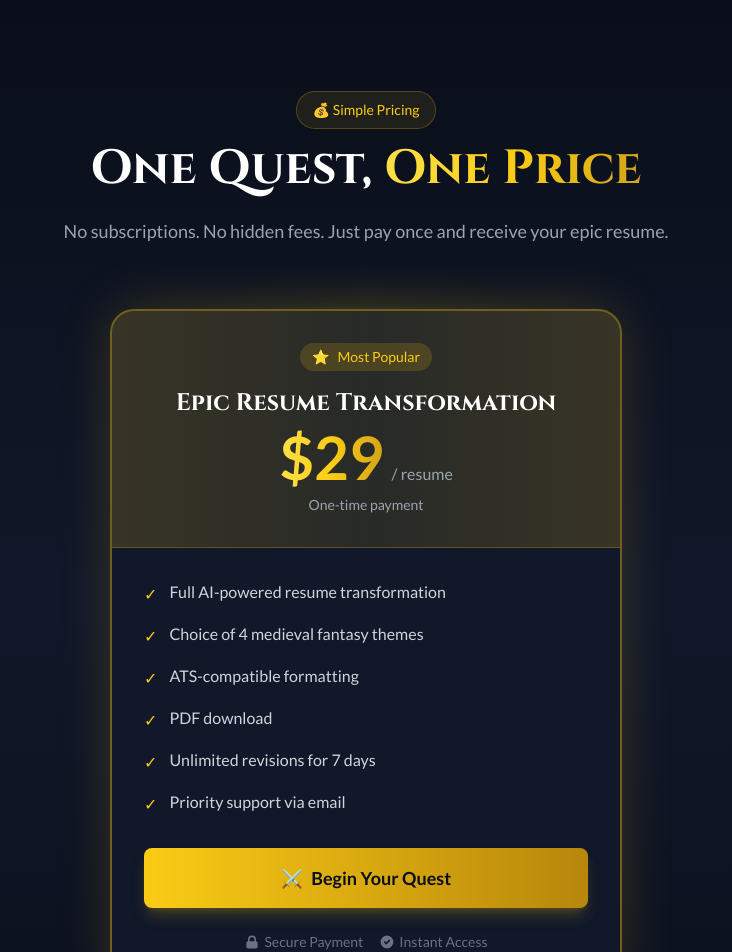
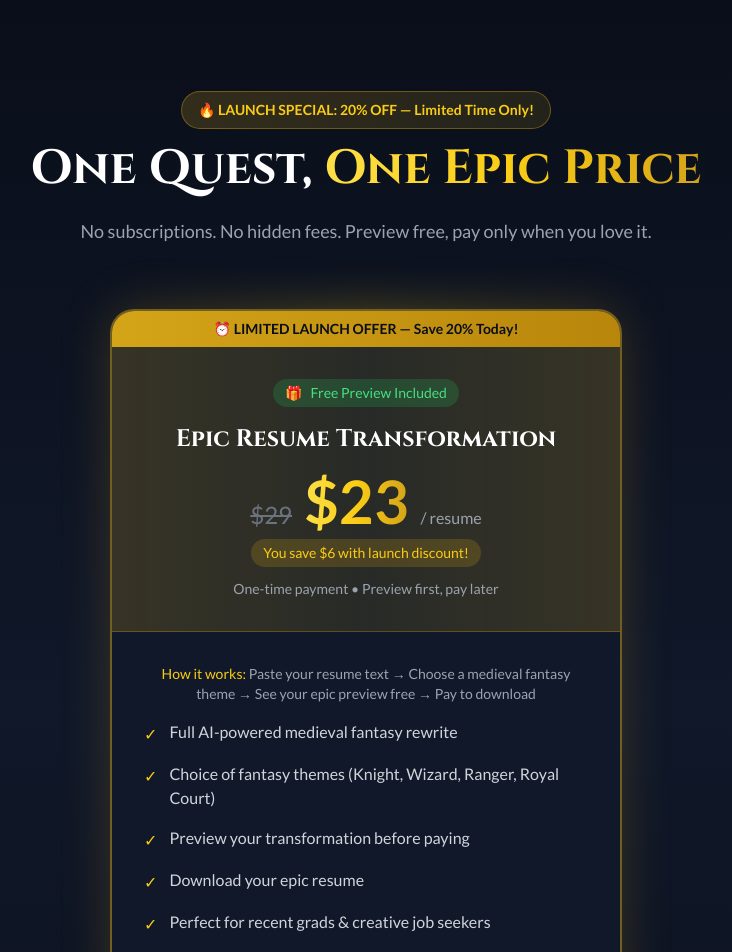
Before and after one commit to INDEX-prog/epiccv, a Next.js app: page / in a window 1280 px wide. Shown: the part 5400-6352 px from the top of the page, without its empty margins (274-1006 px from the left). Built offline with nearby package versions, Linux system fonts and the light colour scheme.

Commit message:
fix: apply user modifications

```diff
--- a/components/Pricing.tsx
+++ b/components/Pricing.tsx
@@ -7,21 +7,18 @@ export default function Pricing() {
 
   const handleCheckout = async (): Promise<void> => {
     setIsProcessing(true);
-    // In production, this would redirect to Stripe Checkout
-    // For MVP, we'll simulate a redirect delay
     setTimeout(() => {
-      // Redirect to Stripe checkout (placeholder URL)
-      window.location.href = "/checkout";
+      window.location.href = "https://epiccv.vercel.app";
     }, 500);
   };
 
   const features: string[] = [
-    "Full AI-powered resume transformation",
-    "Choice of 4 medieval fantasy themes",
-    "ATS-compatible formatting",
-    "PDF download",
-    "Unlimited revisions for 7 days",
-    "Priority support via email",
+    "Full AI-powered medieval fantasy rewrite",
+    "Choice of fantasy themes (Knight, Wizard, Ranger, Royal Court)",
+    "Preview your transformation before paying",
+    "Download your epic resume",
+    "Perfect for recent grads & creative job seekers",
+    "Stand out in any application",
   ];
 
   return (
@@ -34,15 +31,15 @@ export default function Pricing() {
       <div className="relative z-10 max-w-7xl mx-auto px-4 sm:px-6 lg:px-8">
         {/* Section Header */}
         <div className="text-center mb-16">
-          <span className="inline-block px-4 py-2 bg-gold-500/10 border border-gold-500/30 rounded-full text-gold-400 text-sm font-medium mb-4">
-            💰 Simple Pricing
+          <span className="inline-flex items-center gap-2 px-4 py-2 bg-gradient-to-r from-gold-500/20 to-gold-400/10 border border-gold-500/40 rounded-full text-gold-400 text-sm font-bold mb-4 animate-pulse-slow">
+            🔥 LAUNCH SPECIAL: 20% OFF — Limited Time Only!
           </span>
           <h2 className="font-medieval text-3xl sm:text-4xl md:text-5xl font-bold mb-6">
             <span className="text-white">One Quest, </span>
-            <span className="gradient-text">One Price</span>
+            <span className="gradient-text">One Epic Price</span>
           </h2>
           <p className="text-gray-400 text-lg max-w-2xl mx-auto">
-            No subscriptions. No hidden fees. Just pay once and receive your epic resume.
+            No subscriptions. No hidden fees. Preview free, pay only when you love it.
           </p>
         </div>
 
@@ -53,24 +50,39 @@ export default function Pricing() {
             <div className="absolute inset-0 bg-gradient-to-r from-gold-500/20 via-gold-400/30 to-gold-500/20 rounded-3xl blur-xl"></div>
 
             <div className="relative bg-navy-800 border-2 border-gold-500/50 rounded-3xl overflow-hidden">
+              {/* Launch Discount Banner */}
+              <div className="bg-gradient-to-r from-gold-500 to-gold-600 py-2 px-4 text-center">
+                <p className="text-navy-900 text-sm font-bold">
+                  ⏰ LIMITED LAUNCH OFFER — Save 20% Today!
+                </p>
+              </div>
+
               {/* Header */}
               <div className="bg-gradient-to-r from-gold-500/20 via-gold-400/10 to-gold-500/20 p-8 text-center border-b border-gold-500/30">
-                <div className="inline-flex items-center gap-2 px-3 py-1 bg-gold-500/20 rounded-full text-gold-400 text-sm font-medium mb-4">
-                  <span>⭐</span>
-                  <span>Most Popular</span>
+                <div className="inline-flex items-center gap-2 px-3 py-1 bg-green-500/20 rounded-full text-green-400 text-sm font-medium mb-4">
+                  <span>🎁</span>
+                  <span>Free Preview Included</span>
                 </div>
-                <h3 className="font-medieval text-2xl font-bold text-white mb-2">
+                <h3 className="font-medieval text-2xl font-bold text-white mb-4">
                   Epic Resume Transformation
                 </h3>
-                <div className="flex items-baseline justify-center gap-2">
-                  <span className="text-5xl md:text-6xl font-bold gradient-text">$29</span>
+                <div className="flex items-baseline justify-center gap-3">
+                  <span className="text-2xl text-gray-500 line-through">$29</span>
+                  <span className="text-5xl md:text-6xl font-bold gradient-text">$23</span>
                   <span className="text-gray-400">/ resume</span>
                 </div>
-                <p className="text-gray-400 text-sm mt-2">One-time payment</p>
+                <div className="mt-2 inline-flex items-center gap-2 px-3 py-1 bg-gold-500/20 rounded-full">
+                  <span className="text-gold-400 text-sm font-medium">You save $6 with launch discount!</span>
+                </div>
+                <p className="text-gray-400 text-sm mt-3">One-time payment • Preview first, pay later</p>
               </div>
 
               {/* Features */}
               <div className="p-8">
+                <p className="text-gray-400 text-sm mb-4 text-center">
+                  <span className="text-gold-400">How it works:</span> Paste your resume text → Choose a medieval fantasy theme → See your epic preview free → Pay to download
+                </p>
+
                 <ul className="space-y-4 mb-8">
                   {features.map((feature, index) => (
                     <li key={index} className="flex items-start gap-3">
@@ -108,8 +120,8 @@ export default function Pricing() {
                     </span>
                   ) : (
                     <>
-                      <span className="mr-2">⚔️</span>
-                      Begin Your Quest
+                      <span className="mr-2">🎁</span>
+                      Start Free Preview — Pay Later
                     </>
                   )}
                 </button>
@@ -126,7 +138,7 @@ export default function Pricing() {
                     <svg className="w-4 h-4" fill="currentColor" viewBox="0 0 20 20">
                       <path fillRule="evenodd" d="M10 18a8 8 0 100-16 8 8 0 000 16zm3.707-9.293a1 1 0 00-1.414-1.414L9 10.586 7.707 9.293a1 1 0 00-1.414 1.414l2 2a1 1 0 001.414 0l4-4z" clipRule="evenodd" />
                     </svg>
-                    Instant Access
+                    No Card for Preview
                   </span>
                 </div>
               </div>
@@ -140,9 +152,16 @@ export default function Pricing() {
             <span className="text-2xl">🛡️</span>
             <div className="text-left">
               <p className="text-white font-medium">100% Satisfaction Guarantee</p>
-              <p className="text-gray-400 text-sm">Not happy? Full refund within 7 days.</p>
+              <p className="text-gray-400 text-sm">Preview free. Pay only when you&apos;re ready to download.</p>
             </div>
           </div>
+        </div>
+
+        {/* Urgency Note */}
+        <div className="text-center mt-8">
+          <p className="text-gray-400 text-sm">
+            ⚠️ Launch pricing ends soon — <span className="text-gold-400 font-medium">Price returns to $29</span> after launch period
+          </p>
         </div>
       </div>
     </section>
```
